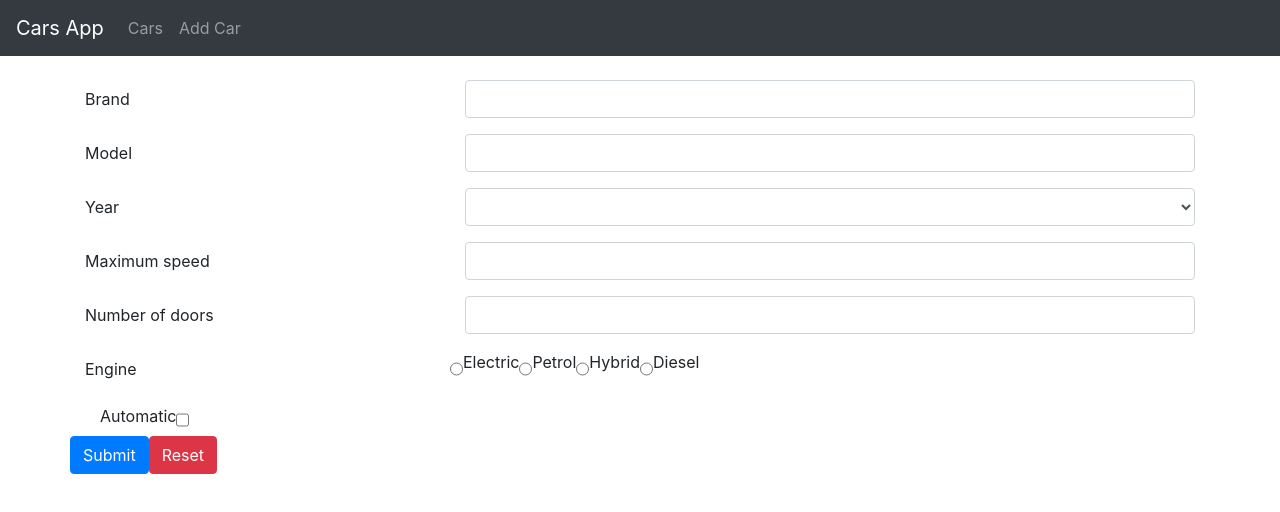
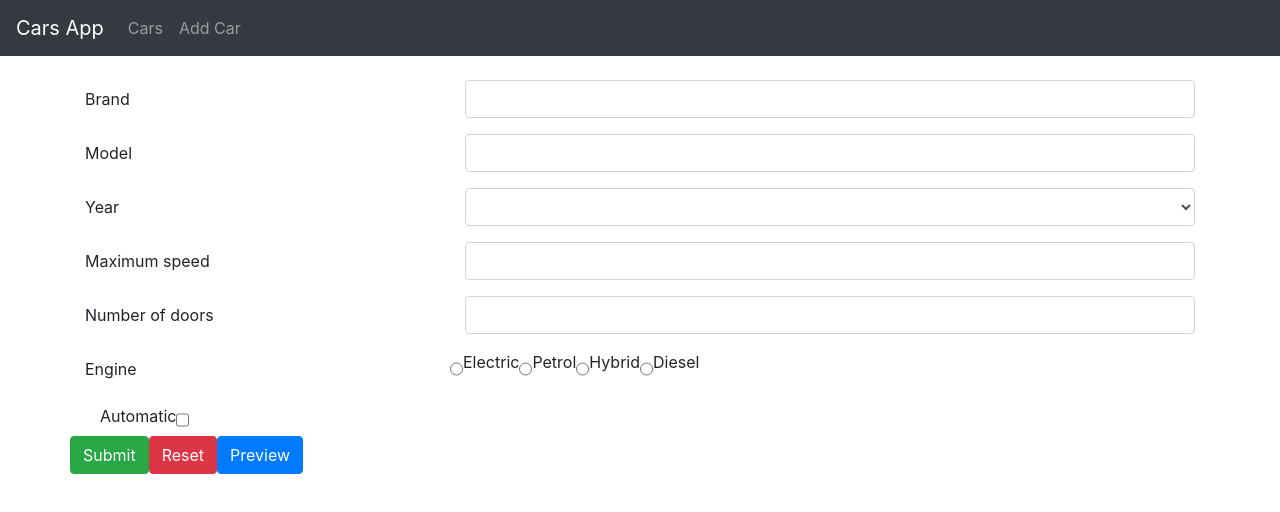
Before and after one commit to nmedan/cars-app, a Vue app: page /add in a window 1280 px wide. Shown: the top 512 px of the page. Built offline with nearby package versions, Linux system fonts and the light colour scheme.

Commit message:
Zadatak 5

```diff
--- a/src/components/CarForm.vue
+++ b/src/components/CarForm.vue
@@ -77,10 +77,13 @@
         </div>
       <div class="form-group row">
         <div>
-          <button name="submit" type="submit" class="btn btn-primary">Submit</button>
+          <button name="submit" type="submit" class="btn btn-success">Submit</button>
         </div>
         <div>
           <button name="reset" type="reset" class="btn btn-danger">Reset</button>
+        </div>
+        <div>
+          <button name="button" type="button" @click="getPreview()" class="btn btn-primary">Preview</button>
         </div>
       </div>
     </form>
@@ -125,6 +128,19 @@ export default {
               years.push(i);
             }
             return years;
+        },
+
+        getPreview() {
+            let brand = document.getElementById('brand').value;
+            let model = document.getElementById('model').value;
+            let year = document.getElementById('year').value;
+            let maxSpeed = document.getElementById('maxSpeed').value;
+            let numberOfDoors = document.getElementById('numberOfDoors').value;
+            let engine = document.getElementById('engine').value;
+            let isAutomatic = document.getElementById('isAutomatic').value;
+            alert(brand + '\n' + model+ '\n'+ year+'\n'+ maxSpeed + '\n'
+            +numberOfDoors +'\n' + engine +'\n' + isAutomatic +'\n');
+
         }
 
     }
```
